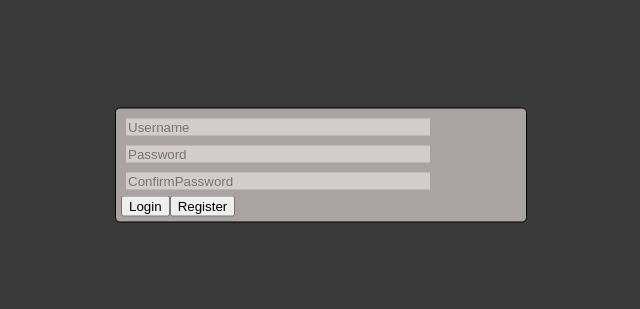
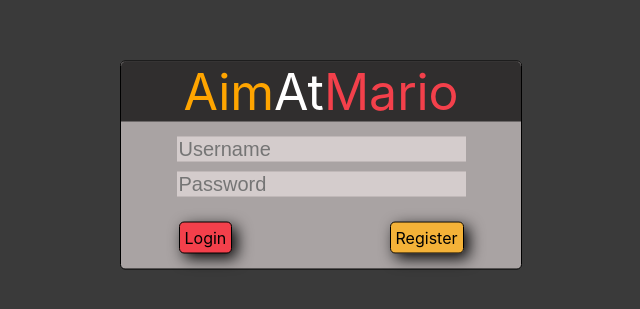
Before and after one commit to WebAhead12/Aim-At-Mario, a React (Create React App) app: page / in a window 1280 px wide. Shown: the part 235-544 px from the top of the page, without its empty margins (319-959 px from the left). Built offline with nearby package versions, Linux system fonts and the light colour scheme.

Commit message:
finished login

```diff
--- a/src/routes/App.jsx
+++ b/src/routes/App.jsx
@@ -10,11 +10,12 @@ function App() {
   const [startGame, setStartGame] = React.useState(false);
   let navigate = useNavigate();
   const token = window.localStorage.getItem("access_token");
-  let { user } = useParams();
+  React.useEffect(() => {
+    if (!token) {
+      navigate("/");
+    }
+  }, []);
 
-  // if (!token) {
-  //   navigate("/");
-  // }
   return (
     <div>
       <h1>Aim At Mario</h1>
--- a/src/routes/login.css
+++ b/src/routes/login.css
@@ -5,18 +5,74 @@ body {
   position: absolute;
   top: 50%;
   left: 50%;
-  padding: 5px;
+  /* padding: 5px; */
   transform: translateX(-50%) translateY(-50%);
   display: flex;
   flex-direction: column;
+  justify-content: space-between;
   width: 50vh;
+  padding-bottom: 5px;
   border: 1px solid black;
   border-radius: 5px;
   background-color: rgba(240, 230, 230, 0.61);
 }
+.userDetails {
+  margin: 10px;
+  display: flex;
+  align-items: center;
+  flex-direction: column;
+}
+.logo {
+  border-top-left-radius: 5px;
+  border-top-right-radius: 5px;
+  background-color: rgba(0, 0, 0, 0.719);
+  font-size: 50px;
+  color: white;
+  text-align: center;
+}
 input {
+  outline: none;
   background-color: rgba(240, 230, 230, 0.61);
   border: none;
   margin: 5px;
   width: 75%;
+  font-size: 20px;
 }
+.hideConfirmPassword {
+  display: none;
+}
+
+.buttons {
+  margin-top: 20px;
+  display: flex;
+  flex-direction: row;
+  justify-content: space-between;
+  width: 75%;
+}
+
+.login,
+.register {
+  cursor: pointer;
+  background-color: rgba(255, 180, 42, 0.877);
+  padding: 5px;
+  border: 1px black solid;
+  border-radius: 5px;
+  box-shadow: 5px 5px 15px rgba(0, 0, 0, 0.96);
+}
+.login:hover,
+.register:hover {
+  background-color: rgba(233, 165, 39, 0.637);
+}
+.loginOn,
+.registerOn {
+  cursor: pointer;
+  background-color: #f3404b;
+  padding: 5px;
+  border: 1px black solid;
+  border-radius: 5px;
+  box-shadow: 5px 5px 15px rgba(0, 0, 0, 0.96);
+}
+.loginOn:hover,
+.registerOn :hover {
+  background-color: #f3404ca8;
+}
--- a/src/routes/login.jsx
+++ b/src/routes/login.jsx
@@ -1,20 +1,121 @@
 import "./login.css";
 import React from "react";
-import { useNavigate, useParams } from "react-router";
+import { useNavigate } from "react-router";
 
 function Login() {
+  const navigate = useNavigate();
   const [register, setRegister] = React.useState(false);
+  const [show, setShow] = React.useState(false);
+  const [username, setUsername] = React.useState("");
+  const [password, setPassword] = React.useState("");
+  const [confirmPassword, setConfirmPassword] = React.useState("");
+  const [error, setError] = React.useState("");
+  const errObj = {
+    MISSING_USERNAME: "Please enter a username",
+    MISSING_PASSWORD: "Please enter a password",
+    MISSING_CONFIRM_PASSWORD: "Please enter password confirmation",
+
+    USERNAME_TAKEN: "Username already taken",
+
+    LENGTH_PASSWORD: "Please enter a password with 6 or more letters",
+    WRONG_USERNAME: "Username not found",
+    WRONG_PASSWORD: "Password is incorrect",
+    WRONG_CONFIRMATION_PASSWORD: "Password confirmation does not match",
+    ACCOUNT_CREATED: "Account created successfully",
+  };
+  // check the details of the user
+  const check = (str = "") => {
+    if (!username) return setError(errObj.MISSING_USERNAME);
+    if (!password) return setError(errObj.MISSING_PASSWORD);
+    if (password.length < 6) return setError(errObj.LENGTH_PASSWORD);
+    if (register) {
+      console.log("yes");
+      if (!confirmPassword) return setError(errObj.MISSING_CONFIRM_PASSWORD);
+      if (confirmPassword !== password) return setError(errObj.WRONG_CONFIRMATION_PASSWORD);
+      if (str == "taken") return setError(errObj.USERNAME_TAKEN);
+      if (str == "nottaken") return setError(errObj.ACCOUNT_CREATED);
+    }
+  };
+
+  const registerUser = () => {
+    const user = { username: username, password: password };
+    if (!register) {
+      setError("");
+      setRegister(!register);
+      return;
+    }
+    check();
+
+    if (confirmPassword === password && username && password && password.length >= 6) {
+      fetch("http://localhost:4007/register", {
+        method: "POST",
+        headers: { "Content-Type": "application/json" },
+        body: JSON.stringify(user),
+      })
+        .then((response) => response.json())
+        .then((data) => {
+          console.log("response:" + data.status);
+          check(data.status);
+        });
+    }
+  };
+
+  function loginUser() {
+    const user = { username: username, password: password };
+    if (register) {
+      setError("");
+      setRegister(!register);
+      return;
+    }
+    check();
+    if (password && username && password.length >= 6) {
+      fetch("http://localhost:4007/login", {
+        method: "POST",
+        headers: { "Content-Type": "application/json" },
+        body: JSON.stringify(user),
+      })
+        .then((response) => {
+          return response.json();
+        })
+        .then((data) => {
+          if (data.status === "noUser") {
+            return setError(errObj.WRONG_USERNAME);
+          } else if (data.status === "wrong password") {
+            return setError(errObj.WRONG_PASSWORD);
+          } else {
+            window.localStorage.setItem("access_token", data.access_token);
+            navigate(`/${data.username}`);
+          }
+        });
+    }
+  }
+
   return (
     <div className="main">
-      <input type="text" placeholder="Username" className="username"></input>
-      <input type="text" placeholder="Password" className="password"></input>
-      <input type="text" placeholder="ConfirmPassword"></input>
-      <div>
-        <button className="login">Login</button>
-        <button className="register">Register</button>
+      <div className="logo">
+        <span style={{ color: "orange" }}>Aim</span>At<span style={{ color: "#F3404B" }}>Mario</span>
+      </div>
+      <div className="userDetails">
+        <input type="text" placeholder="Username" className="username" value={username} onChange={(e) => setUsername(e.target.value)}></input>
+        <input type="text" placeholder="Password" className="password" value={password} onChange={(e) => setPassword(e.target.value)}></input>
+        <input
+          type="text"
+          placeholder="ConfirmPassword"
+          className={register ? "confirmPassword" : "hideConfirmPassword"}
+          value={confirmPassword}
+          onChange={(e) => setConfirmPassword(e.target.value)}
+        ></input>
+        <div className="error">{error}</div>
+        <div className="buttons">
+          <div className={register ? "login" : "loginOn"} onClick={() => loginUser()}>
+            Login
+          </div>
+          <div className={register ? "registerOn" : "register"} onClick={() => registerUser()}>
+            Register
+          </div>
+        </div>
       </div>
     </div>
   );
 }
-
 export default Login;
```
Also changed, not shown: src/components/Targets.jsx (+2 -16 lines).
